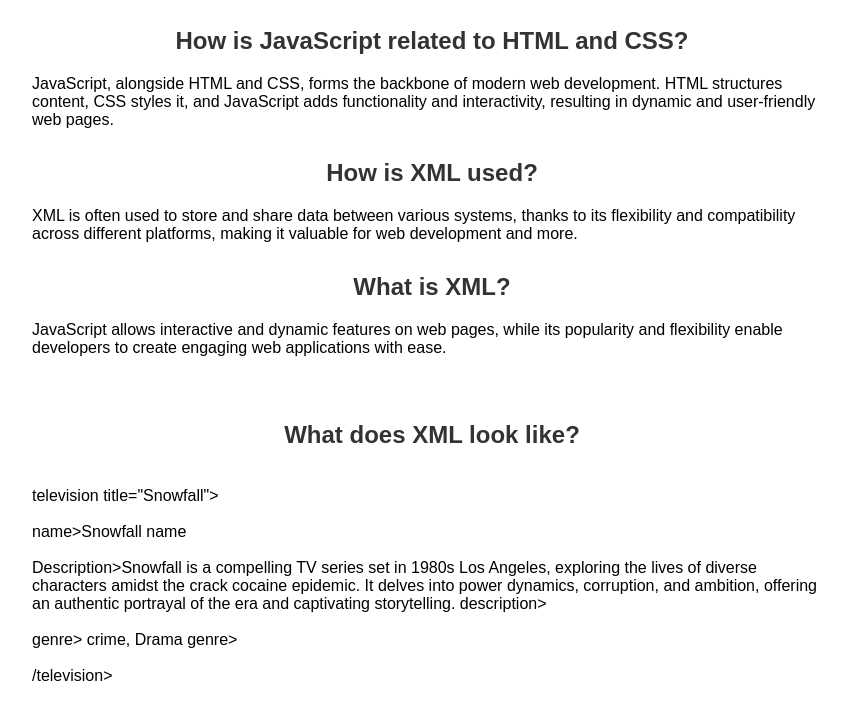
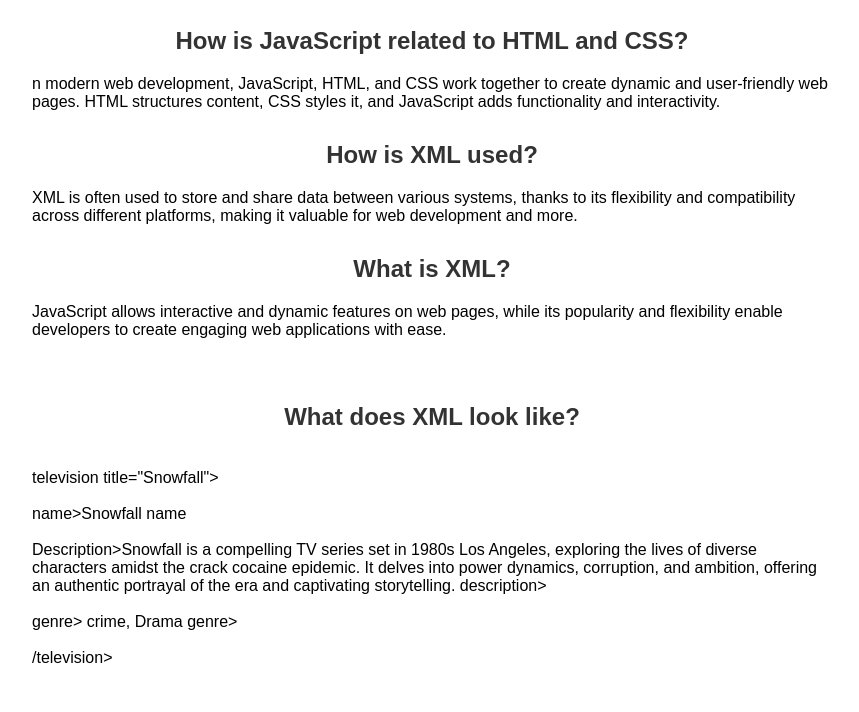
Before and after one commit to SamGichuhi/CSIT0121, a plain HTML site: page lab10/index.html in a window 1280 px wide. Shown: the part 81-793 px from the top of the page, without its empty margins (208-1067 px from the left). Drawn offline with Linux system fonts and the light colour scheme.

Commit message:
Add files via upload

```diff
--- a/lab10/index.html
+++ b/lab10/index.html
@@ -14,7 +14,7 @@
     <main>
         <section>
             <h2>How is JavaScript related to HTML and CSS?</h2>
-            <p>JavaScript, alongside HTML and CSS, forms the backbone of modern web development. HTML structures content, CSS styles it, and JavaScript adds functionality and interactivity, resulting in dynamic and user-friendly web pages.</p>
+            <p>n modern web development, JavaScript, HTML, and CSS work together to create dynamic and user-friendly web pages. HTML structures content, CSS styles it, and JavaScript adds functionality and interactivity.</p>
         <section>
 
         <section>
```
